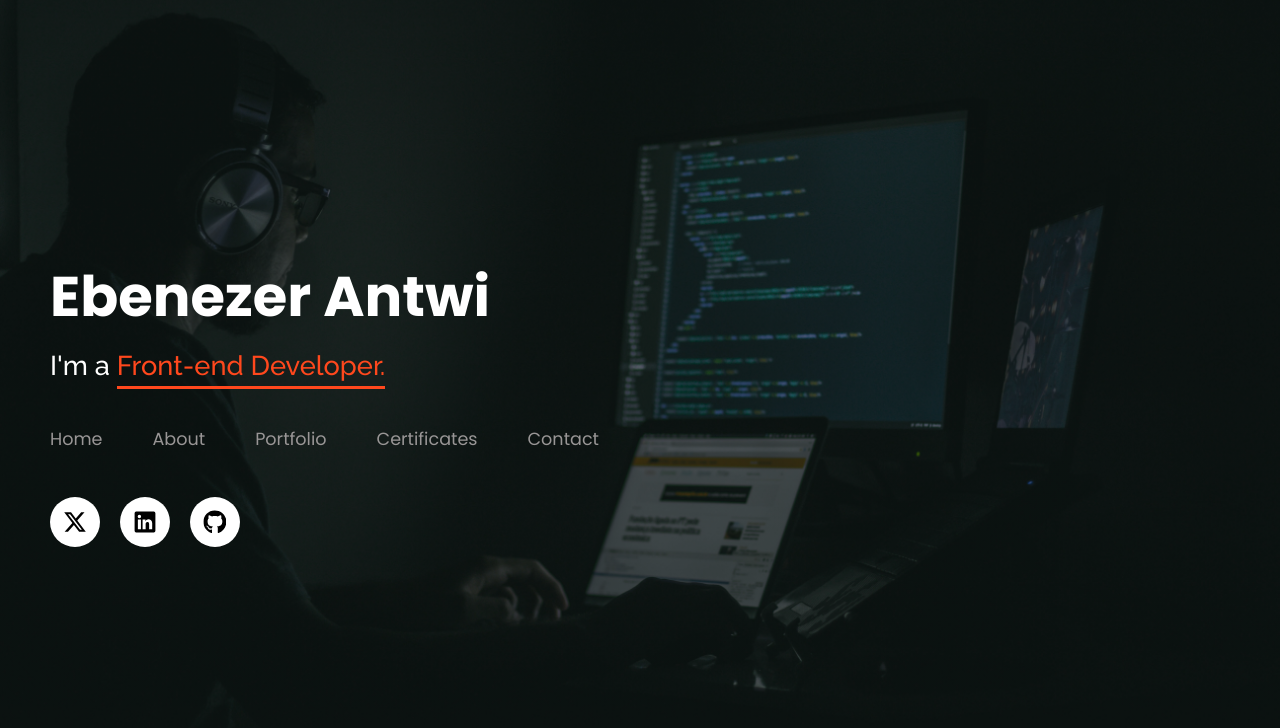
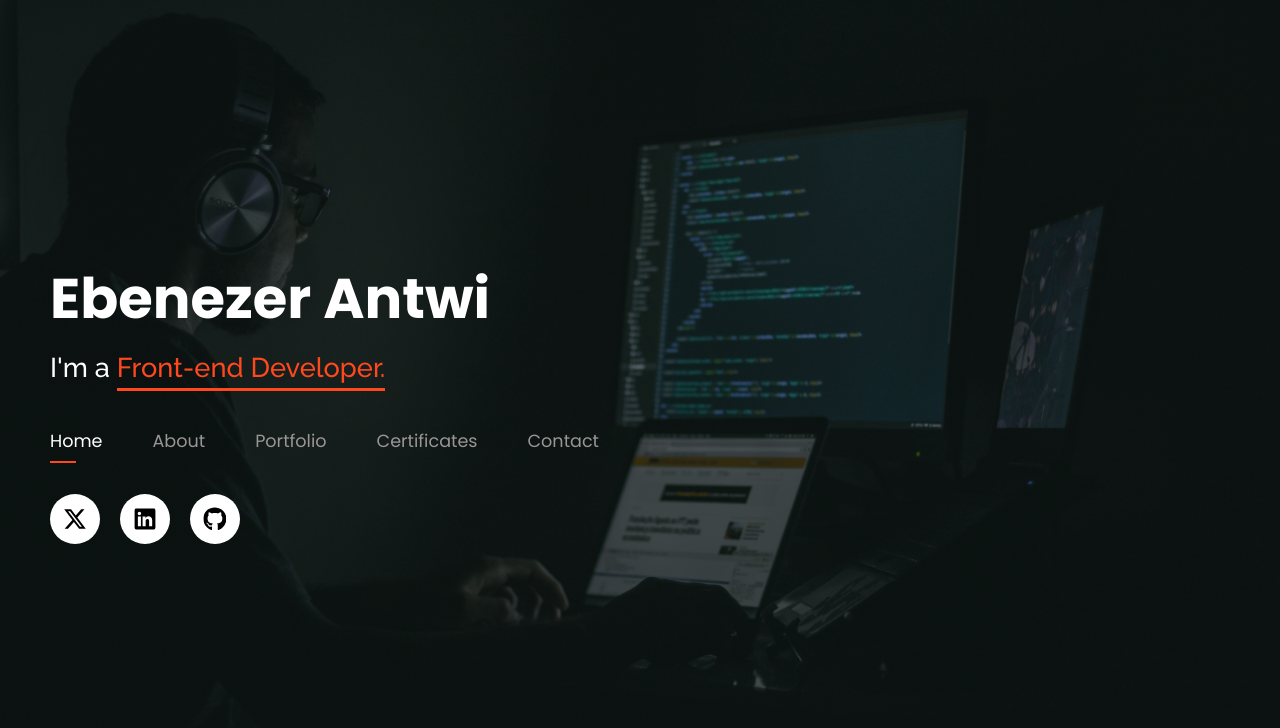
Before and after one commit to kwadwoambitious/My-Portfolio, a React (Create React App) app: page / in a window 1280 px wide. Shown: the top 728 px of the page. Built offline with nearby package versions, Linux system fonts and the light colour scheme.

Commit message:
Made changes to this file

```diff
--- a/src/App.css
+++ b/src/App.css
@@ -70,11 +70,12 @@ nav ul li{
   text-decoration: none;
   color: #999696;
   font-size: 1.1em;
+  position: relative;
 }
 .nav-link:hover{
   color: white;
 }
-/* .nav-link::after{
+.nav-link::after{
   content: '';
   position: absolute;
   background-color: #ff481d;
@@ -98,9 +99,9 @@ nav ul li{
   height: 2px;
   left: 0;
   bottom: -10px;
-} */
+}
 .social-icons{
-  margin-top: 45px;
+  margin-top: 40px;
 }
 .social-icons a{
   text-decoration: none;
@@ -174,9 +175,11 @@ header{
     border: 0.2rem solid #9996966c;
     border-radius: 3px;
     padding: 20px;
+    display: block;
   }
   nav ul li{
     margin-bottom: 40px;
+    display: block;
   }
   .menu-bar{
     display: block;
```
